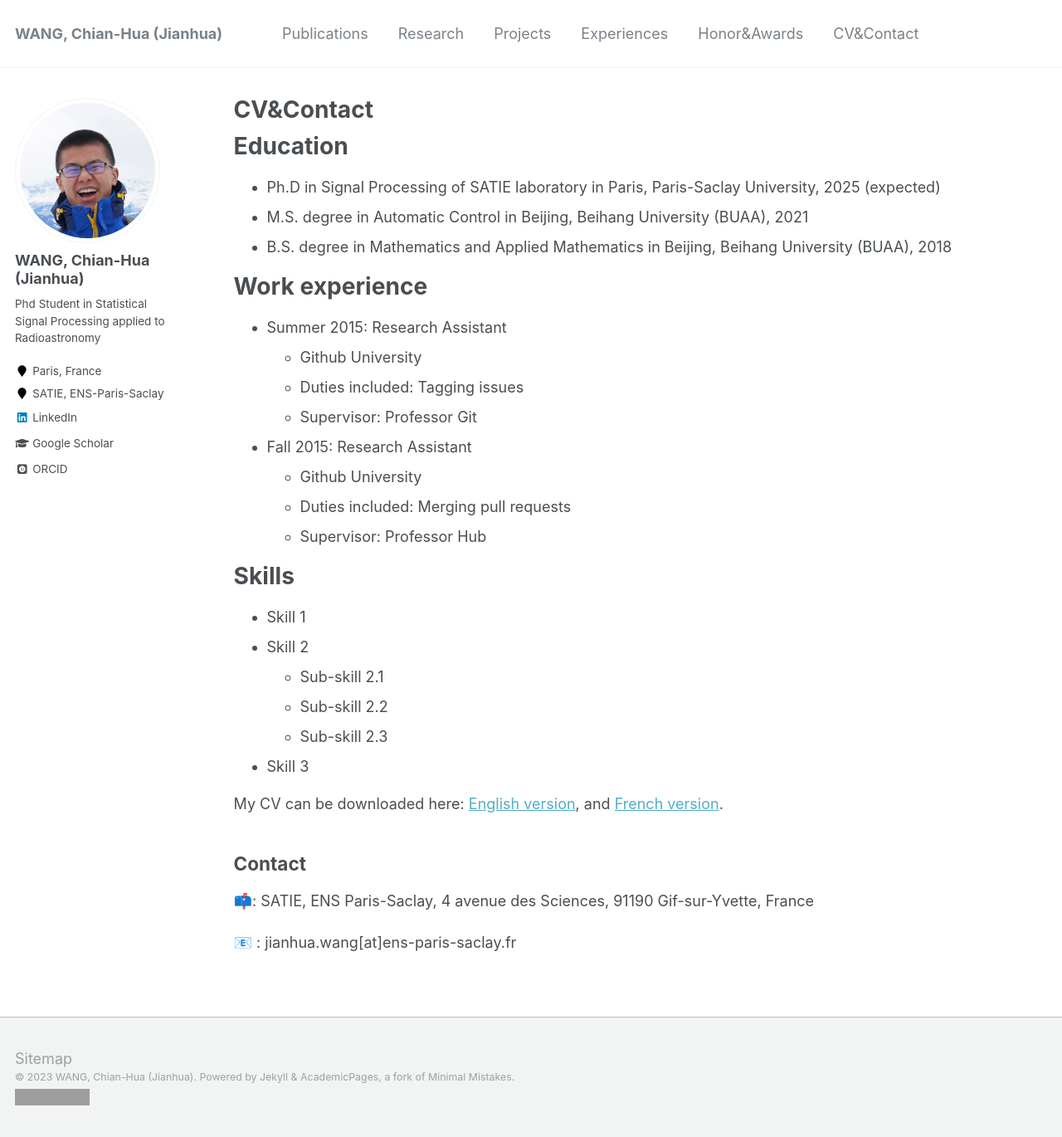
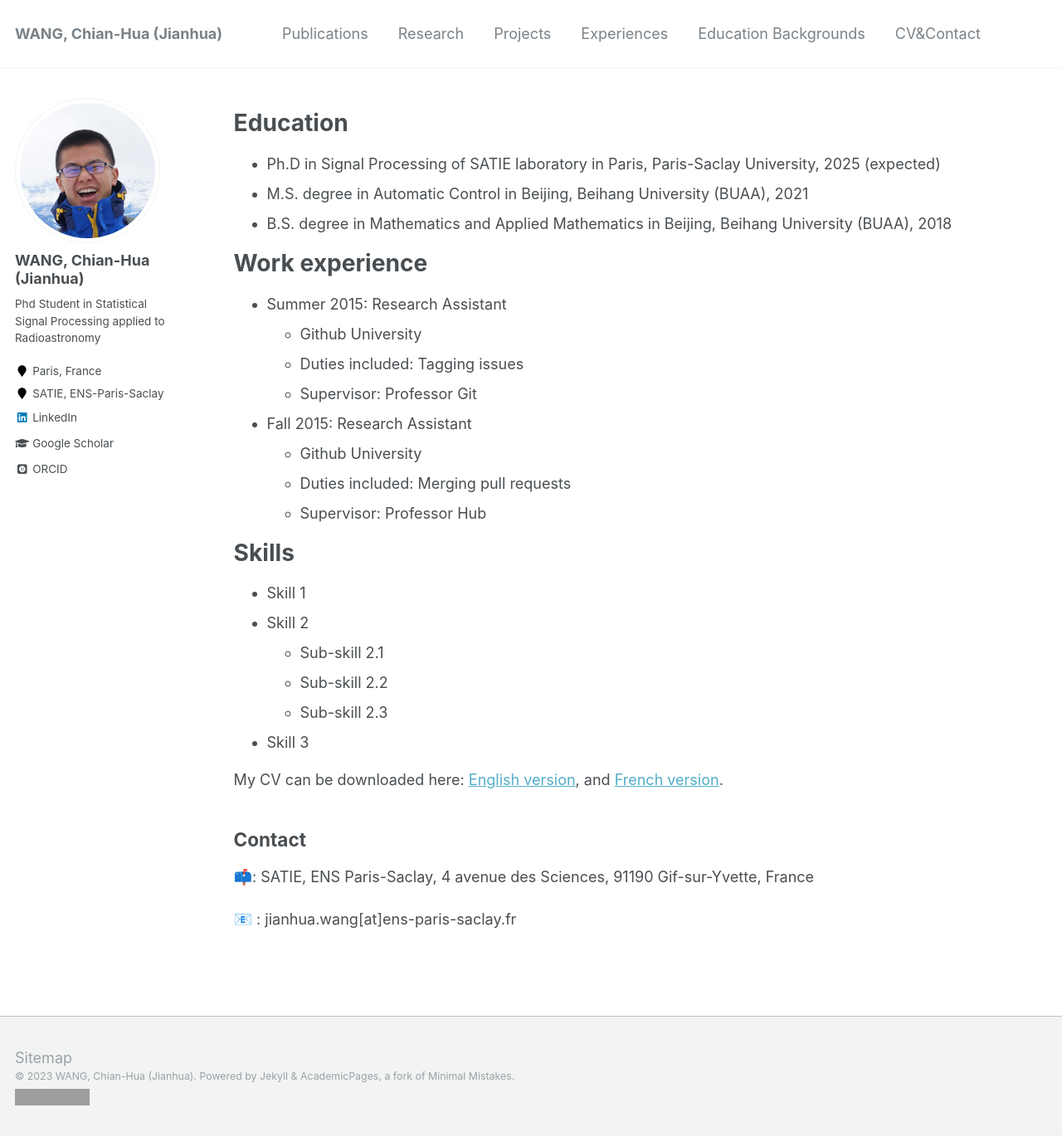
Before and after one commit to jianhua-WANG-ENS/old-homepage, a Jekyll site: the page built from _pages/cv.md, in a window 1280 px wide and 1370 px high. Shown: the whole window at 83% size. Built offline with Jekyll 4.4.1, drawn with Linux system fonts in a browser that asks for light colours; some web fonts are replaced; grey boxes are pictures that could not be loaded.

Commit message:
Update Edu Background

```diff
--- a/_data/navigation.yml
+++ b/_data/navigation.yml
@@ -13,8 +13,8 @@ main:
   - title: "Experiences"
     url: /Experiences/
 
-  - title: "Honor&Awards"
-    url: /Awards/
+  - title: "Education Backgrounds"
+    url: /EduBackGround/
 
   - title: "CV&Contact"
     url: /cv/
--- a/_pages/cv.md
+++ b/_pages/cv.md
@@ -1,7 +1,7 @@
 ---
 layout: archive
 
-title: "CV&Contact"
+title: ""
 
 permalink: /cv/
 author_profile: true
```
Also changed, not shown: _pages/EduBackGround.md (+1 -1 lines), _pages/Projects.md (+1 -1 lines), _pages/Publications.md (+1 -1 lines), _pages/Research.md (+1 -1 lines).
